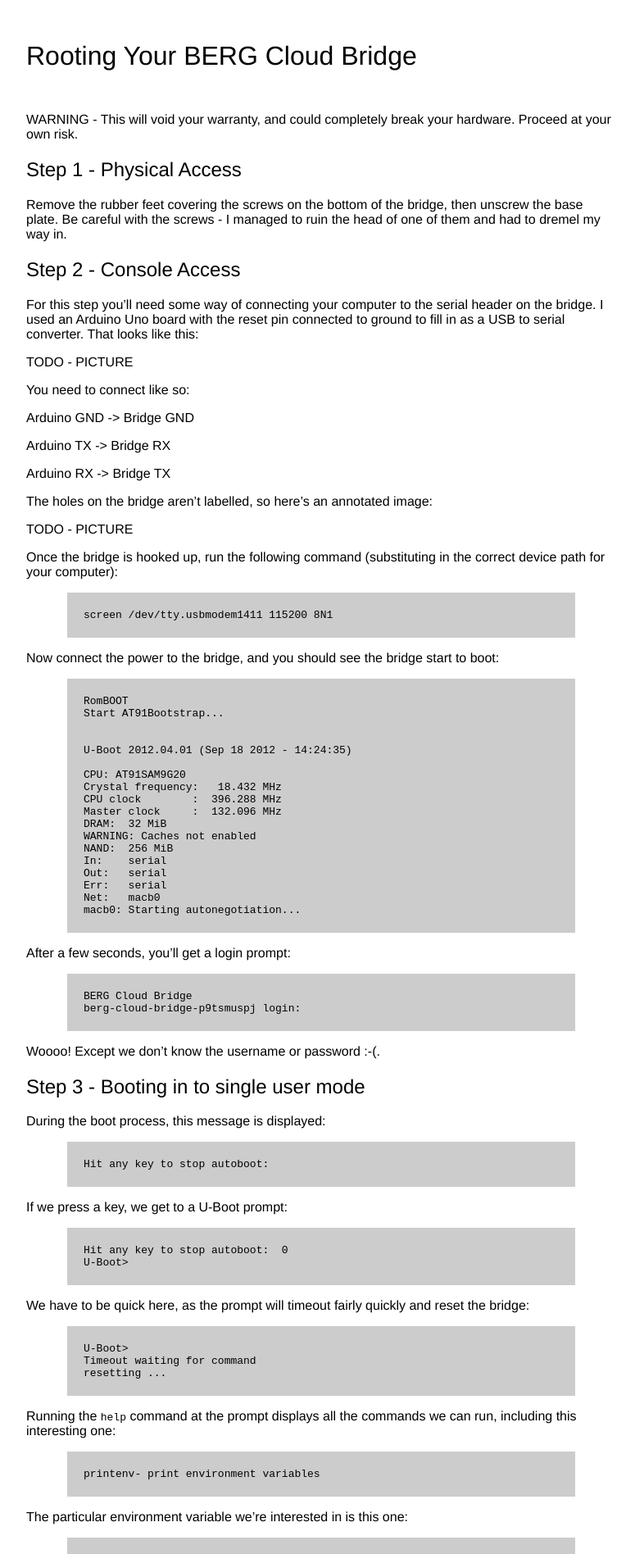
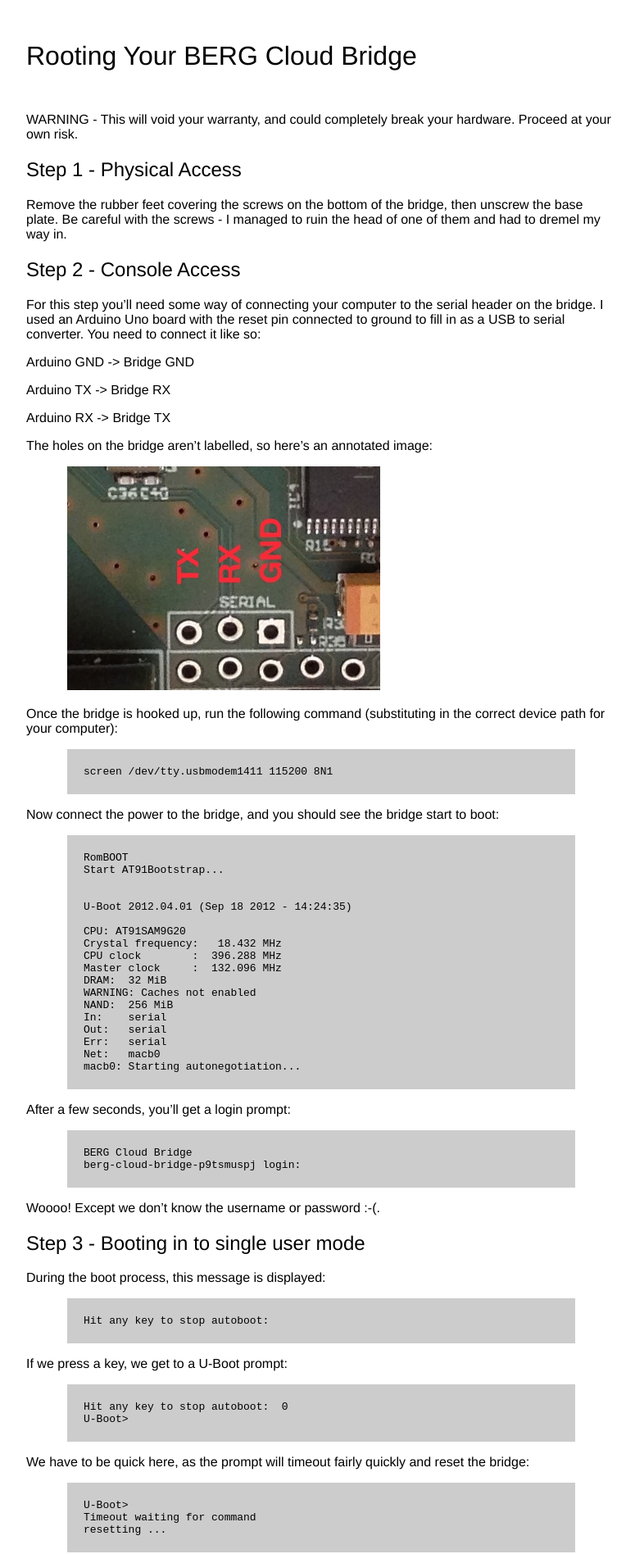
Before and after one commit to pipt/pipt.github.io, a Jekyll site: the page built from _posts/2013-04-15-rooting-berg-cloud-bridge.md, in a window 1280 px wide. Shown: the top 1896 px of the page at 82% size, without its empty margins (248-1023 px from the left). Built offline with Jekyll 4.4.1, drawn with Linux system fonts in a browser that asks for light colours; Markdown is read by kramdown in place of the engine named in the settings.

Commit message:
Add image detailing serial header.

```diff
--- a/_posts/2013-04-15-rooting-berg-cloud-bridge.md
+++ b/_posts/2013-04-15-rooting-berg-cloud-bridge.md
@@ -12,11 +12,7 @@ Remove the rubber feet covering the screws on the bottom of the bridge, then uns
 
 ## Step 2 - Console Access
 
-For this step you'll need some way of connecting your computer to the serial header on the bridge. I used an Arduino Uno board with the reset pin connected to ground to fill in as a USB to serial converter. That looks like this:
-
-TODO - PICTURE
-
-You need to connect like so:
+For this step you'll need some way of connecting your computer to the serial header on the bridge. I used an Arduino Uno board with the reset pin connected to ground to fill in as a USB to serial converter. You need to connect it like so:
 
 Arduino GND -> Bridge GND
 
@@ -26,7 +22,7 @@ Arduino RX -> Bridge TX
 
 The holes on the bridge aren't labelled, so here's an annotated image:
 
-TODO - PICTURE
+![Labelled serial header](/images/serial-header.jpg)
 
 Once the bridge is hooked up, run the following command (substituting in the correct device path for your computer):
 
--- a/css/style.css
+++ b/css/style.css
@@ -38,3 +38,7 @@ pre {
   overflow: scroll;
   background: #ccc;
 }
+
+img {
+  margin: 0 50px;
+}
```
Also changed, not shown: images/serial-header.jpg (added).
